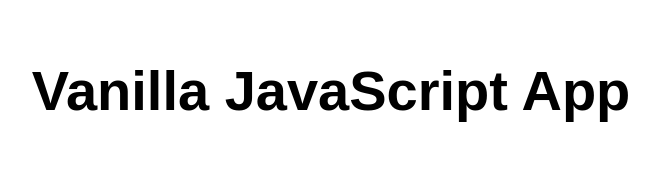
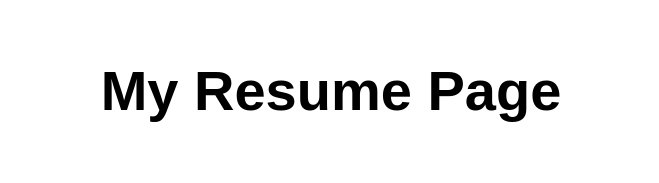
Before and after one commit to mmartinez85/my-first-static-web-app, a website: page src/index.html in a window 1280 px wide. Shown: the whole page, without its empty margins (309-968 px from the left). Drawn offline with Linux system fonts and the light colour scheme.

Commit message:
first edit

```diff
--- a/src/index.html
+++ b/src/index.html
@@ -5,12 +5,12 @@
   <meta charset="UTF-8">
   <meta name="viewport" content="width=device-width, initial-scale=1.0">
   <link rel="stylesheet" href="styles.css">
-  <title>Vanilla JavaScript App</title>
+  <title>My Resume Page</title>
 </head>
 
 <body>
   <main>
-    <h1>Vanilla JavaScript App</h1>
+    <h1>My Resume Page</h1>
   </main>
 </body>
 
```
